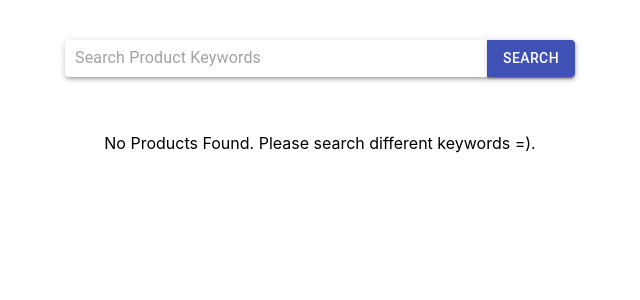
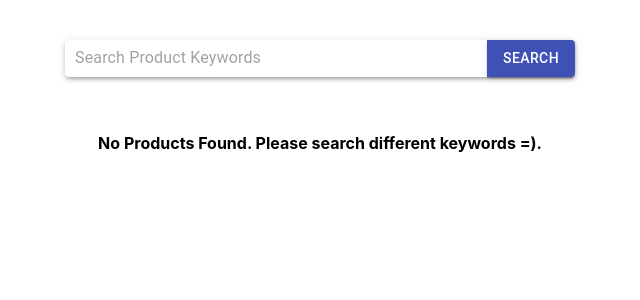
Before and after one commit to zawmai/searchspring, a React (Create React App) app: page / in a window 1280 px wide. Shown: the top 300 px of the page, without its empty margins (320-960 px from the left). Built offline with nearby package versions, Linux system fonts and the light colour scheme.

Commit message:
Updated styling for Gallery component

```diff
--- a/src/components/Gallery.js
+++ b/src/components/Gallery.js
@@ -8,7 +8,7 @@ function Gallery(props) {
         <React.Fragment key={product.id}>
           <ProductCard product={product}/>
         </React.Fragment>))
-    : <p>No Products Found. Please search different keywords =).</p>;
+    : <p><strong>No Products Found. Please search different keywords =).</strong></p>;
 
   return (
     <React.Fragment>
```
